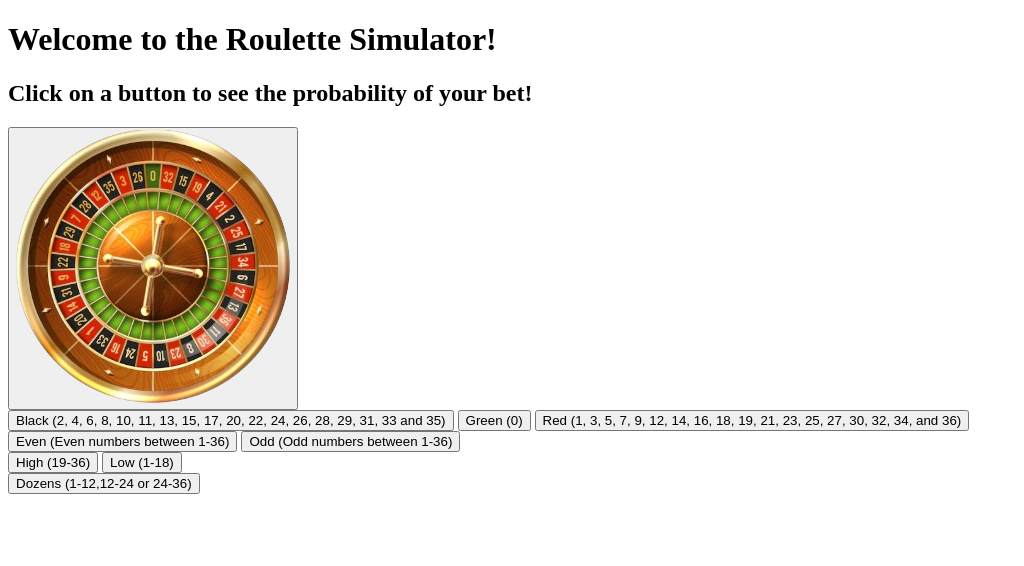
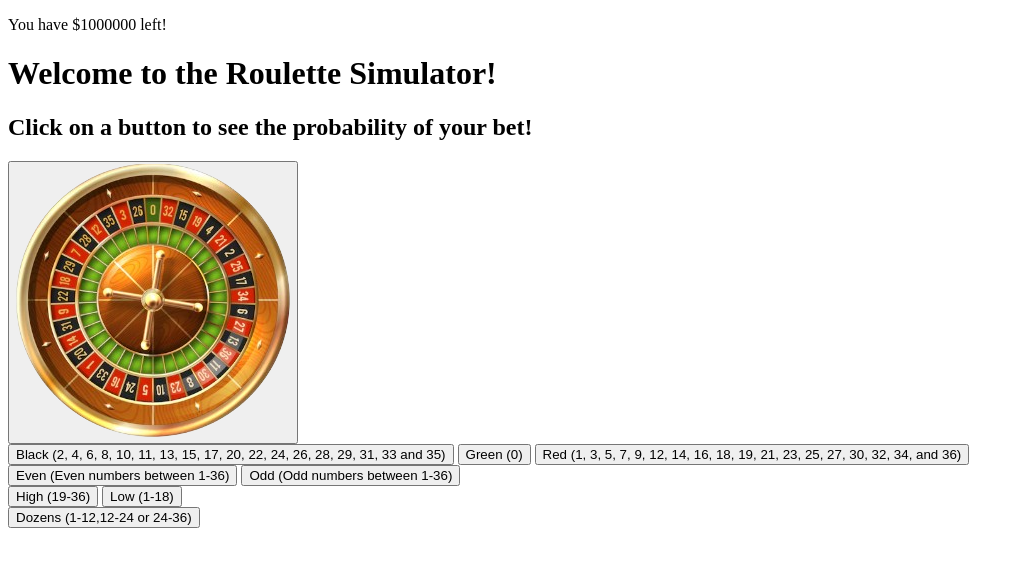
Before and after one commit to Ferboinkles/Roulette-simulator, a SvelteKit app: page / in a window 1280 px wide. Shown: the top 566 px of the page, without its empty margins (0-1024 px from the left). Built offline with nearby package versions, Linux system fonts and the light colour scheme.

Commit message:
Added money bar

```diff
--- a/src/routes/+page.svelte
+++ b/src/routes/+page.svelte
@@ -1,7 +1,11 @@
 <script>
 	import { goto } from "$app/navigation";
+	let money = $state(1000000);
 </script>
 
+<p class="max-w-fit rounded-full bg-white p-3 text-cyan-600">
+	You have ${money} left!
+</p>
 <h1 class="text-center font-serif text-5xl text-cyan-600">Welcome to the Roulette Simulator!</h1>
 <h2 class="text-center font-serif text-2xl text-cyan-600">Click on a button to see the probability of your bet!</h2>
 <div class="@container min-h-full flex-row text-center font-serif">
@@ -21,7 +25,7 @@
 		</button>
 		<button
 			class="my-1 max-w-fit rounded-[0.5em] bg-red-700 p-[0.5em] font-serif whitespace-normal hover:animate-bounce"
-			onclick={goto("/Red-button")}
+			onclick={goto("/red-button")}
 		>
 			Red (1, 3, 5, 7, 9, 12, 14, 16, 18, 19, 21, 23, 25, 27, 30, 32, 34, and 36)
 		</button>
```
